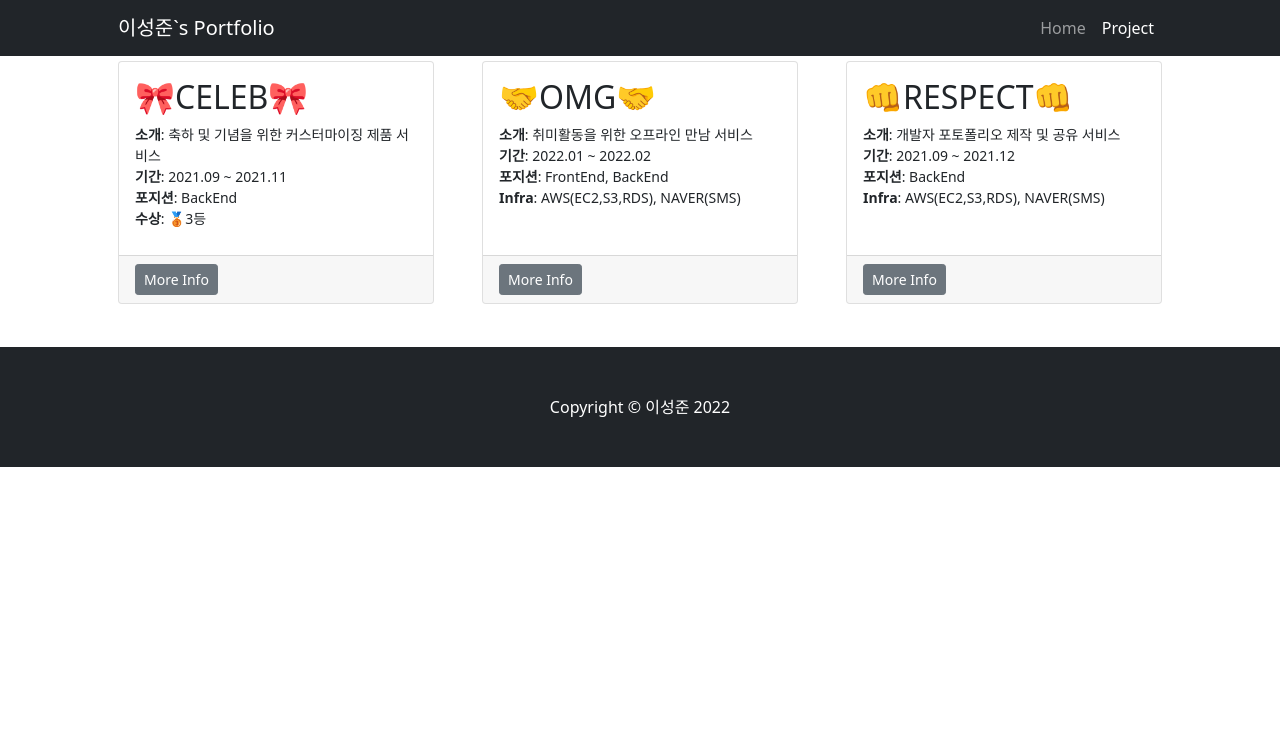
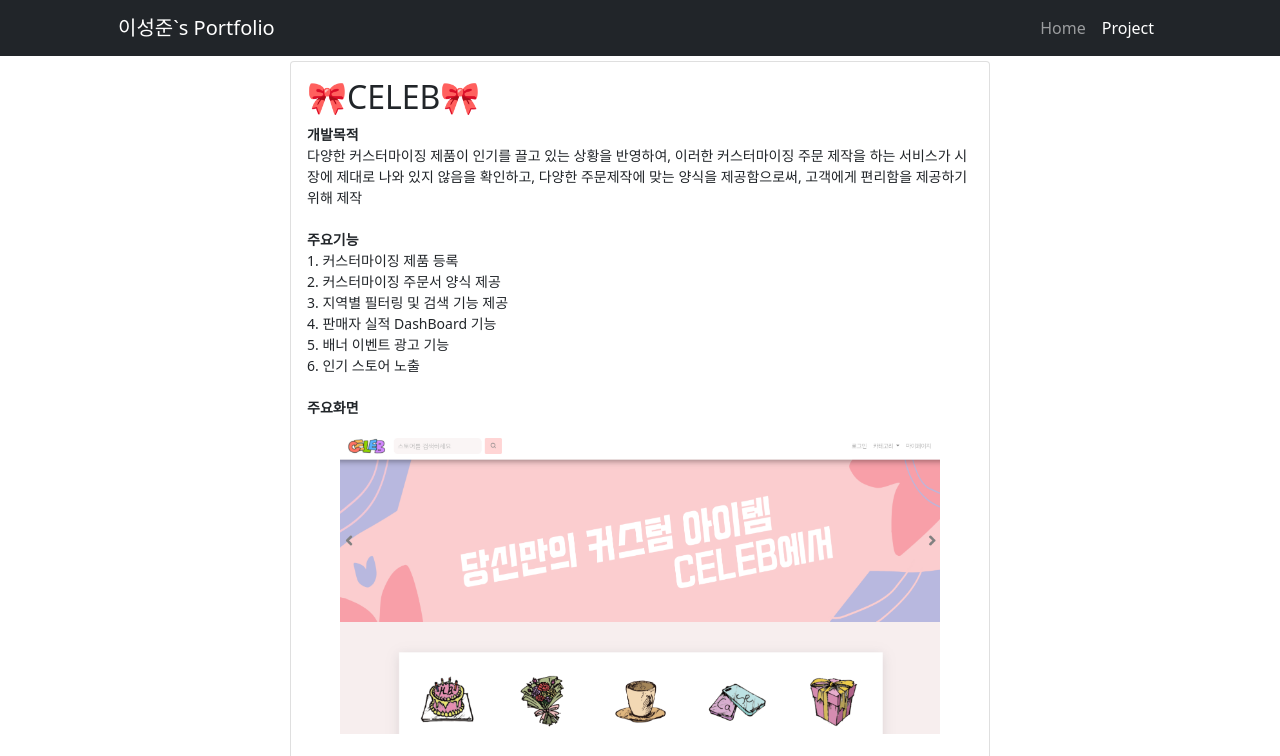
Before and after one commit to castlejun-2/Mid-Term-Project, a plain HTML site: page index.html in a window 1280 px wide. Both pictures are taken after a click on the link "Project". Shown: the top 756 px of the page. Drawn offline with nearby package versions, Linux system fonts and the light colour scheme.

Commit message:
7th commit

```diff
--- a/index.html
+++ b/index.html
@@ -9,7 +9,6 @@
     <link href="css/styles.css" rel="stylesheet" />
   </head>
   <body>
-    <!-- Responsive navbar-->
     <nav class="navbar navbar-expand-lg navbar-dark bg-dark">
       <div class="container px-5">
         <a class="navbar-brand" href="#!">이성준`s Portfolio</a>
@@ -32,9 +31,7 @@
         </div>
       </div>
     </nav>
-    <!-- Page Content-->
     <div class="container px-4 px-lg-5 main">
-      <!-- Heading Row-->
       <div class="row gx-4 gx-lg-5 align-items-center my-5">
         <div class="col-lg-3">
           <img
@@ -65,13 +62,11 @@
           </p>
         </div>
       </div>
-      <!-- Call to Action-->
       <div class="card text-white bg-secondary my-5 text-center">
         <div class="card-body">
           <p style="font-size: 18px" class="text-white m-0">💻My Project💻</p>
         </div>
       </div>
-      <!-- Content Row-->
       <div class="row gx-4 gx-lg-5">
         <div class="col-md-4 mb-5">
           <div class="card h-100">
@@ -135,24 +130,32 @@
       </div>
     </div>
     <div class="container px-4 px-lg-5 project" style="display: none">
-      <div class="row gx-4 gx-lg-5">
-        <div class="col-md-4 mb-5">
-          <div class="card h-100">
+      <div style="display: block" class="row gx-4 gx-lg-5">
+        <div style="width: 100%" class="col-md-4 mb-5">
+          <div style="max-width: 700px" class="card h-100">
             <div class="card-body">
               <h2 class="card-title">🎀CELEB🎀</h2>
               <p style="font-size: 14px" class="card-text">
-                <b>소개</b>: 축하 및 기념을 위한 커스터마이징 제품 서비스 <br />
-                <b>기간</b>: 2021.09 ~ 2021.11 <br />
-                <b>포지션</b>: BackEnd <br />
-                <b>수상</b>: 🥉3등 <br />
+                <b>개발목적</b> <br />
+                다양한 커스터마이징 제품이 인기를 끌고 있는 상황을 반영하여, 이러한 커스터마이징 주문 제작을 하는 서비스가 시장에 제대로
+                나와 있지 않음을 확인하고, 다양한 주문제작에 맞는 양식을 제공함으로써, 고객에게 편리함을 제공하기 위해 제작 <br />
+                <br /><b>주요기능</b> <br />
+                1. 커스터마이징 제품 등록 <br />
+                2. 커스터마이징 주문서 양식 제공 <br />
+                3. 지역별 필터링 및 검색 기능 제공 <br />
+                4. 판매자 실적 DashBoard 기능 <br />
+                5. 배너 이벤트 광고 기능 <br />
+                6. 인기 스토어 노출 <br />
+                <br /><b>주요화면</b> <br />
+                <div style="text-align: center">
+                    <img src="assets/celeb.png" style="width: 600px; height: 300px" />
+                    <img src="assets/celeb2.png" style="margin-top: 25px; width: 600px; height: 300px" />
+                </div>
               </p>
-            </div>
-            <div class="card-footer">
-              <a class="btn btn-primary btn-sm bg-secondary" href="https://github.com/castlejun-2/CELEB">More Info</a>
             </div>
           </div>
         </div>
-        <div class="col-md-4 mb-5">
+        <div style="width: 100%" class="col-md-4 mb-5">
           <div class="card h-100">
             <div class="card-body">
               <h2 class="card-title">🤝OMG🤝</h2>
@@ -170,7 +173,7 @@
             </div>
           </div>
         </div>
-        <div class="col-md-4 mb-5">
+        <div style="width: 100%" class="col-md-4 mb-5">
           <div class="card h-100">
             <div class="card-body">
               <h2 class="card-title">👊RESPECT👊</h2>
@@ -188,13 +191,10 @@
         </div>
       </div>
     </div>
-    <!-- Footer-->
     <footer class="py-5 bg-dark">
       <div class="container px-4 px-lg-5"><p class="m-0 text-center text-white">Copyright &copy; 이성준 2022</p></div>
     </footer>
-    <!-- Bootstrap core JS-->
     <script src="https://cdn.jsdelivr.net/npm/bootstrap@5.1.3/dist/js/bootstrap.bundle.min.js"></script>
     <script src="js/scripts.js"></script>
-    <!-- Core theme JS-->
   </body>
 </html>
```
Also changed, not shown: assets/celeb2.png (added).
